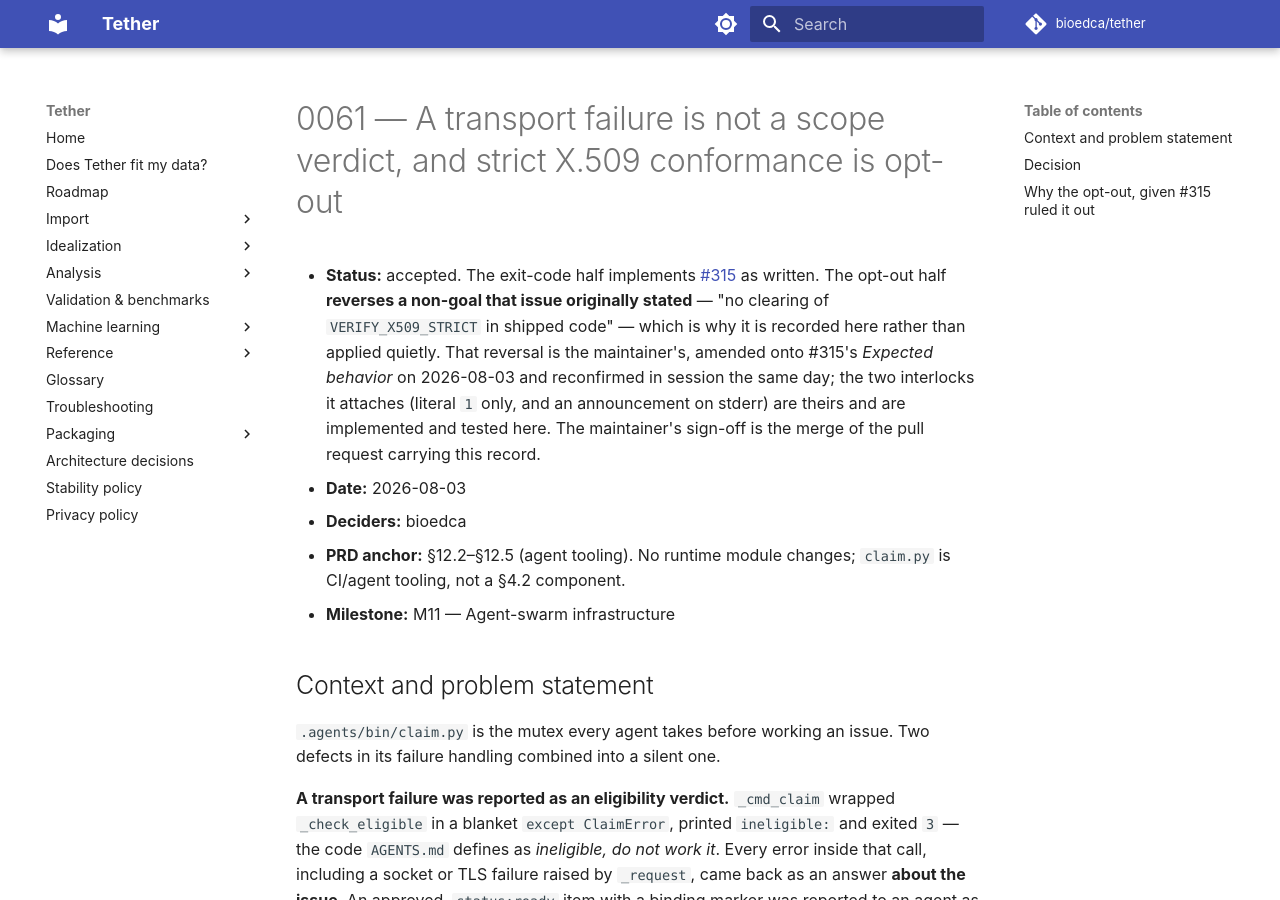
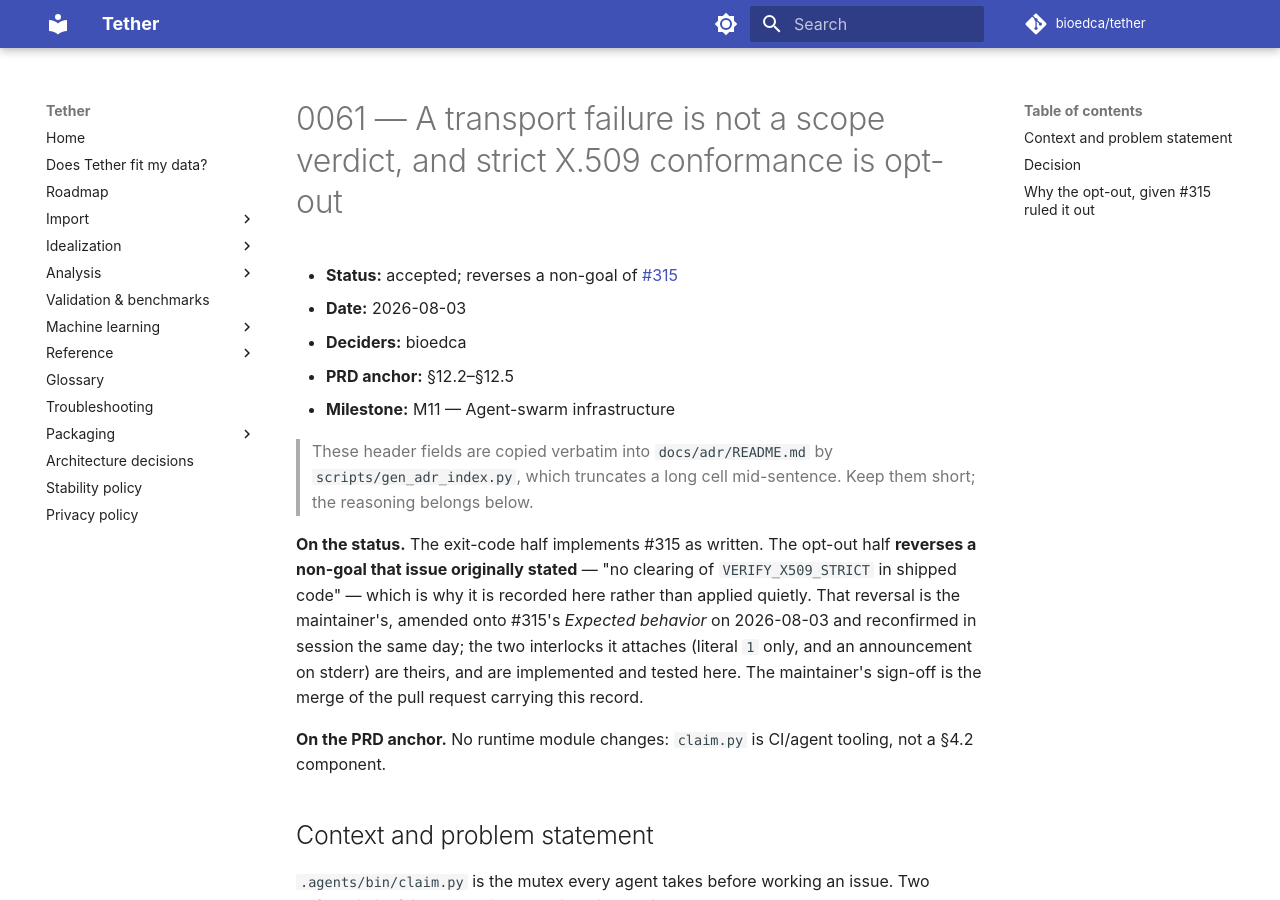
Before and after one commit to bioedca/tether, an MkDocs documentation site: the page built from docs/adr/0061-transport-failures-and-the-strict-x509-opt-out.md, in a window 1280 px wide and 900 px high. Built offline with MkDocs 1.6.1 and Material for MkDocs 9.7.7, drawn with Linux system fonts in a browser that asks for light colours; comment, search, counter and statistics services are not loaded; the version menu is left out.

Commit message:
fix(agents): answer round 1 on the transport-failure classification
CodeRabbit, four findings.

The machine-specific guidance lived only in `CLAUDE.md`, so the lane that
actually hits the strict-X509 refusal - `codex`, native, CPython 3.14 - never
saw it. `AGENTS.md` grows a matching `This machine` section carrying the TLS
rule; `CLAUDE.md` already had the heading, so the entry-point binding holds.

`CLAUDE.md` also contradicted itself inside this diff: the new section said WSL
has no `python` while line 43 still told a WSL agent to run it. The interpreter
split is #382's subject, not this one, so the sentence is gone from here rather
than duplicated; #386 fixes line 43.

`gen_adr_index.py` reads a `**Status:**` bullet with a single-line regex, so a
multi-line header field is indexed truncated mid-sentence - which is exactly
what ADR-0061's row was. The header fields are now one line each with the
reasoning moved into the body, the curated row is corrected, and the record
says why the fields must stay short.

`test_the_default_really_is_strict_on_the_interpreters_that_have_it` read the
ambient environment, so it would have failed in the very shell this fix exists
to serve - the one where an operator has set `TETHER_ALLOW_NONSTRICT_X509=1` as
the contract now instructs.

Also adds the missing branch test CodeRabbit noted: a certificate failure while
the opt-out is already set must not suggest the opt-out again, and must not
imply a further notch of loosening exists.

```diff
--- a/docs/adr/0061-transport-failures-and-the-strict-x509-opt-out.md
+++ b/docs/adr/0061-transport-failures-and-the-strict-x509-opt-out.md
@@ -5,18 +5,25 @@ SPDX-License-Identifier: GPL-3.0-or-later
 
 # 0061 — A transport failure is not a scope verdict, and strict X.509 conformance is opt-out
 
-- **Status:** accepted. The exit-code half implements [#315](https://github.com/bioedca/tether/issues/315)
-  as written. The opt-out half **reverses a non-goal that issue originally stated** — "no clearing of
-  `VERIFY_X509_STRICT` in shipped code" — which is why it is recorded here rather than applied
-  quietly. That reversal is the maintainer's, amended onto #315's *Expected behavior* on 2026-08-03
-  and reconfirmed in session the same day; the two interlocks it attaches (literal `1` only, and an
-  announcement on stderr) are theirs and are implemented and tested here. The maintainer's sign-off
-  is the merge of the pull request carrying this record.
+- **Status:** accepted; reverses a non-goal of [#315](https://github.com/bioedca/tether/issues/315)
 - **Date:** 2026-08-03
 - **Deciders:** bioedca
-- **PRD anchor:** §12.2–§12.5 (agent tooling). No runtime module changes; `claim.py` is CI/agent
-  tooling, not a §4.2 component.
+- **PRD anchor:** §12.2–§12.5
 - **Milestone:** M11 — Agent-swarm infrastructure
+
+> These header fields are copied verbatim into `docs/adr/README.md` by `scripts/gen_adr_index.py`,
+> which truncates a long cell mid-sentence. Keep them short; the reasoning belongs below.
+
+**On the status.** The exit-code half implements #315 as written. The opt-out half **reverses a
+non-goal that issue originally stated** — "no clearing of `VERIFY_X509_STRICT` in shipped code" —
+which is why it is recorded here rather than applied quietly. That reversal is the maintainer's,
+amended onto #315's *Expected behavior* on 2026-08-03 and reconfirmed in session the same day; the
+two interlocks it attaches (literal `1` only, and an announcement on stderr) are theirs, and are
+implemented and tested here. The maintainer's sign-off is the merge of the pull request carrying
+this record.
+
+**On the PRD anchor.** No runtime module changes: `claim.py` is CI/agent tooling, not a §4.2
+component.
 
 ## Context and problem statement
 
```
Also changed, not shown: AGENTS.md (+13 -0 lines), CLAUDE.md (+1 -2 lines), docs/adr/README.md (+1 -1 lines), 1 other file.
